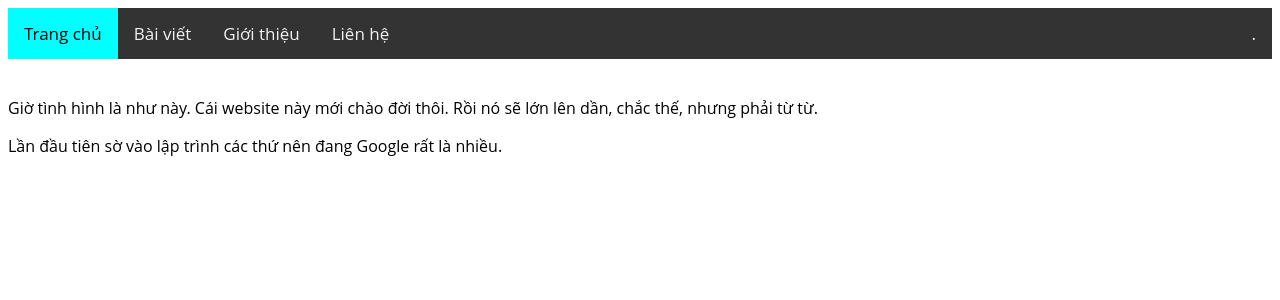
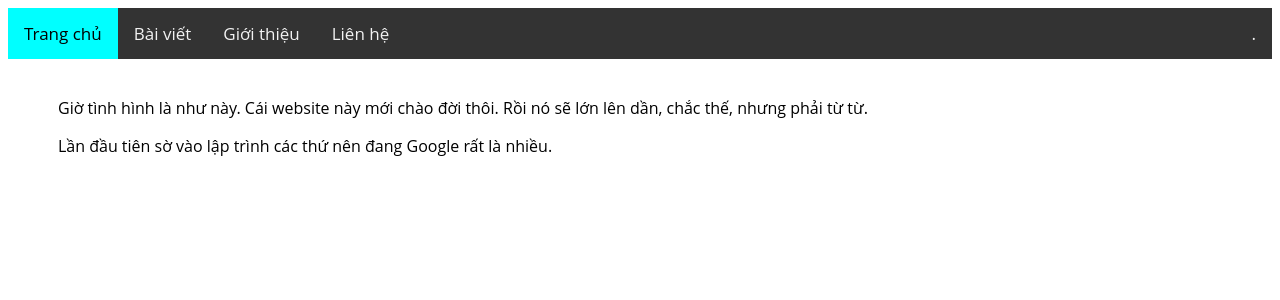
Before and after one commit to consoicongnghe/consoicongnghe.github.io, a Jekyll site: the page index.html, which Jekyll copies as it is, in a window 1280 px wide. Shown: the top 300 px of the page. Built offline with Jekyll 4.4.1, drawn with Linux system fonts in a browser that asks for light colours.

Commit message:
formatting

```diff
--- a/assets/css/styles.css
+++ b/assets/css/styles.css
@@ -73,15 +73,3 @@ h1 {
   margin-right: auto;
   width: 50%;
 }
-
-
-/* indentation */
-.postss {
-  text-indent: 50px;
-}
-
-
-/* right alignment */
-.rightalign {
-	text-align: right;
-}
--- a/index.html
+++ b/index.html
@@ -7,6 +7,16 @@
 		<link rel="stylesheet" href="/assets/css/styles.css">
 		<meta charset="UTF-8">
 		<meta name="viewport" content="width=device-width, initial-scale=1">
+		<style>
+			/* indentation */
+			div.postss {
+			text-indent: 50px;
+			}
+			/* right alignment */
+			div.rightalign {
+			text-align: right;
+		}
+		</style>
 	</head>
 	<body>
 		<div class="topnav">
@@ -26,7 +36,7 @@
 				}
 			</script>
 		</div>
-		</div class="postss">
+		<div class="postss">
 			<title>YO!!</title>
 			<p>Giờ tình hình là như này. Cái website này mới chào đời thôi. Rồi nó sẽ lớn lên dần, chắc thế, nhưng phải từ từ.</p>
 			<p>Lần đầu tiên sờ vào lập trình các thứ nên đang Google rất là nhiều.</p>
```
